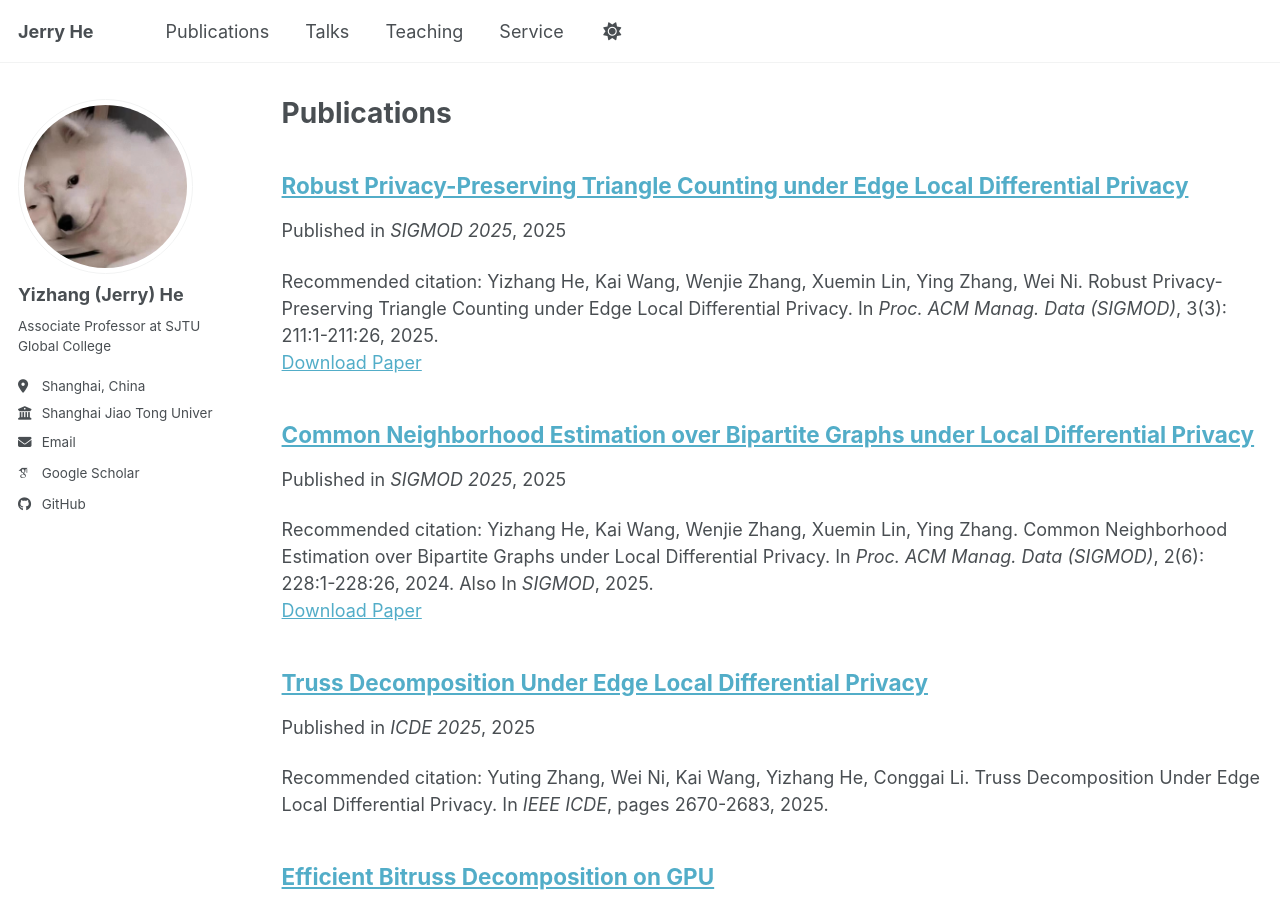
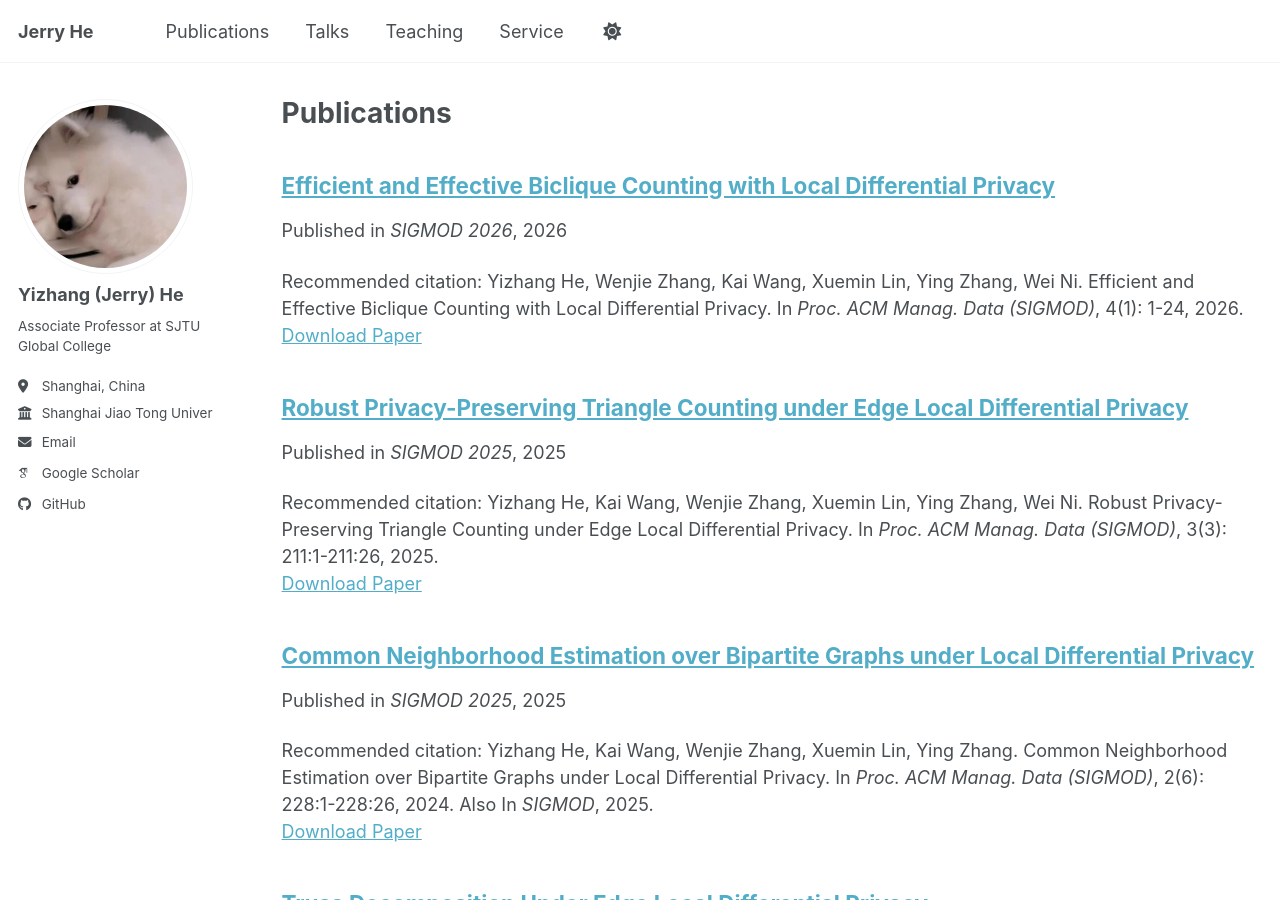
Before and after one commit to jerryUNSW/jerryUNSW.github.io, a Jekyll site: the page built from _pages/publications.md, in a window 1280 px wide and 900 px high. Built offline with Jekyll 4.4.1, drawn with Linux system fonts in a browser that asks for light colours; some web fonts are replaced; a script bundle is joined from its source files by our own code; library files that are not in the unit come from our copies.

Commit message:
Add SIGMOD 2026 paper: Efficient and Effective Biclique Counting with LDP

```diff
--- /dev/null
+++ b/_publications/2026-sigmod-biclique.md
@@ -0,0 +1,11 @@
+---
+title: "Efficient and Effective Biclique Counting with Local Differential Privacy"
+collection: publications
+category: conferences
+permalink: /publication/2026-sigmod-biclique
+excerpt: ''
+date: 2026-04-01
+venue: 'SIGMOD 2026'
+paperurl: 'https://doi.org/10.1145/3786642'
+citation: 'Yizhang He, Wenjie Zhang, Kai Wang, Xuemin Lin, Ying Zhang, Wei Ni. Efficient and Effective Biclique Counting with Local Differential Privacy. In <i>Proc. ACM Manag. Data (SIGMOD)</i>, 4(1): 1-24, 2026.'
+---
```
Also changed, not shown: _pages/about.md (+2 -0 lines).
